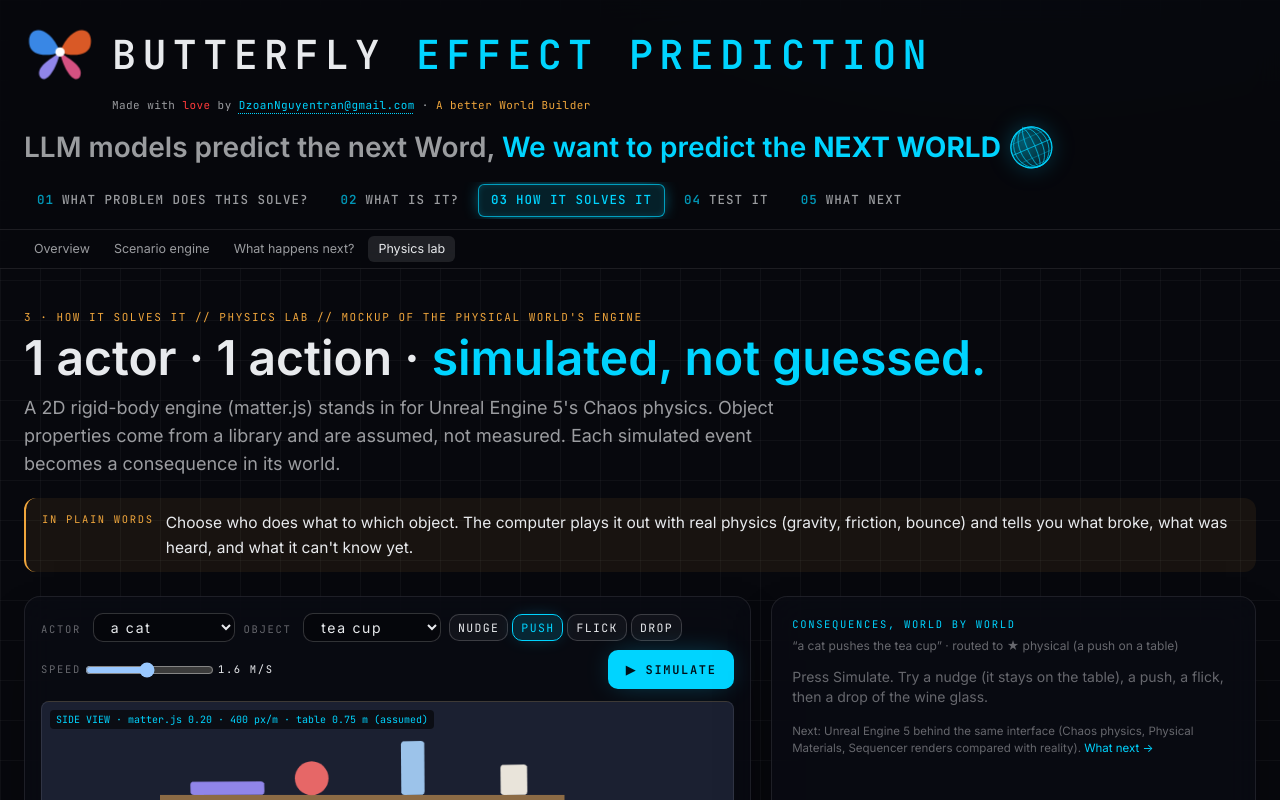
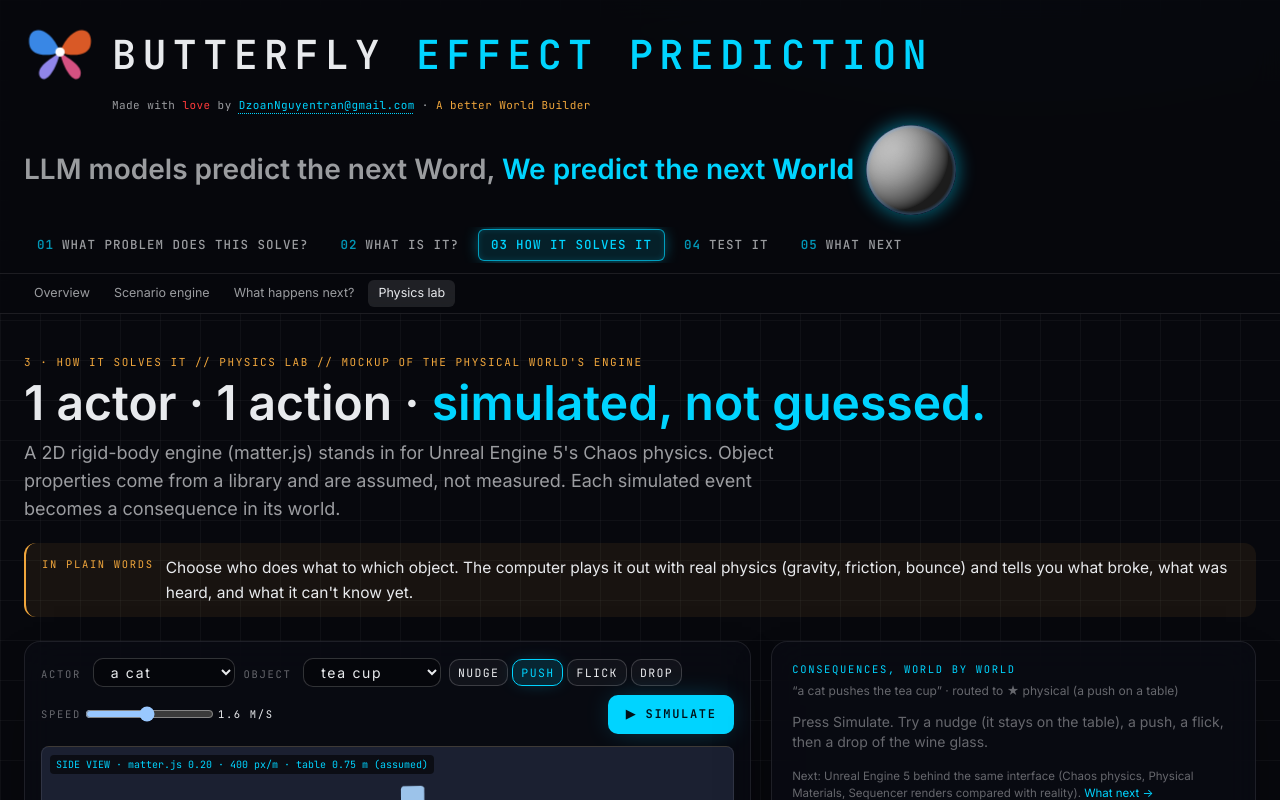
Before and after one commit to Sherlock2019/Butterfly-effect-AImodel, a Next.js app: page /lab in a window 1280 px wide. Shown: the top 800 px of the page. Built offline with nearby package versions, Linux system fonts and the light colour scheme.

Commit message:
Header: "LLM models predict the next Word, We predict the next World" with a big realistic rotating Earth (canvas, Natural Earth II tiles from the bundled Cesium assets, sun shading, axial tilt)

```diff
--- a/src/app/briefing/page.tsx
+++ b/src/app/briefing/page.tsx
@@ -43,8 +43,8 @@ export default function Briefing() {
         <article className="min-w-0 max-w-[880px]">
           <header className="rise">
             <p className="classif">1 // What problem does this solve?</p>
-            {/* the headline "LLM models predict the next Word, We want to predict the NEXT WORLD" sits in the header (Tagline) */}
-            <h1 className="mt-3 text-3xl font-semibold leading-snug sm:text-5xl"><span className="sr-only">LLM models predict the next Word, We want to predict the NEXT WORLD </span>by predicting the consequences of an action in <span className="accent">each layer of our Reality.</span></h1>
+            {/* the headline "LLM models predict the next Word, We predict the next World" sits in the header (Tagline) */}
+            <h1 className="mt-3 text-3xl font-semibold leading-snug sm:text-5xl"><span className="sr-only">LLM models predict the next Word, We predict the next World </span>by predicting the consequences of an action in <span className="accent">each layer of our Reality.</span></h1>
             <p className="dim mt-5 max-w-2xl text-lg leading-relaxed">
               AI agents are starting to act: they move money, change systems and post content. But a language model only predicts the next <i>word</i>. It does not track what an action <b className="text-[var(--text)]">changes</b>, for whom or where, and it rarely says &ldquo;I don&apos;t know&rdquo;.
               Butterfly Effect Prediction predicts what one action changes across ten worlds, with the rule behind every step.
--- a/src/components/Nav.tsx
+++ b/src/components/Nav.tsx
@@ -69,15 +69,15 @@ export function Brand() {
   );
 }
 
-/** The headline beside the title, one line at one size: "LLM models predict the next Word, We want to predict the NEXT WORLD" + a turning globe. */
+/** The headline beside the title, one line at one size: "LLM models predict the next Word, We predict the next World" + a big rotating Earth. */
 export function Tagline({ className = "" }: { className?: string }) {
   return (
-    <p className={`flex items-center gap-2 text-[15px] font-semibold leading-tight sm:text-[19px] lg:whitespace-nowrap lg:text-[28px] ${className}`}>
+    <p className={`flex items-center gap-3 text-[15px] font-semibold leading-tight sm:text-[19px] lg:whitespace-nowrap lg:text-[28px] ${className}`}>
       <span>
         <span className="dim">LLM models predict the next Word, </span>
-        <span className="accent">We want to predict the <span className="font-bold">NEXT WORLD</span></span>
+        <span className="accent">We predict the next <span className="font-bold">World</span></span>
       </span>
-      <SpinGlobe className="h-[1.6em] w-[1.6em] flex-none" />
+      <SpinGlobe className="h-[3.2em] w-[3.2em] flex-none" />
     </p>
   );
 }
--- a/src/components/SpinGlobe.tsx
+++ b/src/components/SpinGlobe.tsx
@@ -1,68 +1,124 @@
 "use client";
 
 /**
- * A small rotating wireframe globe (inline SVG, no library), sized in em so it matches the text it
- * sits next to. Meridians turn around a tilted axis; the half of each meridian on the far side is
- * drawn faint. With reduced motion it is a still globe.
+ * A realistic rotating Earth, drawn on a canvas, sized in em so it matches the text beside it.
+ * Texture: the Natural Earth II tiles Cesium already ships (public/cesium/Assets/Textures/NaturalEarthII,
+ * level 2 = 8×4 tiles of 256 px, EPSG:4326, TMS origin bottom-left), stitched once into a 2048×1024
+ * equirectangular map. Each frame, every pixel of the disk is mapped back to latitude/longitude
+ * (orthographic projection, 23.4° axial tilt) and lit by a sun from the upper left.
+ * With reduced motion it is a still Earth. Until the tiles load it shows a plain blue sphere.
  */
 import { useEffect, useRef } from "react";
 
-const R = 46;
-const MERIDIANS = 8; // one every 22.5°
-const LATS = [-60, -30, 0, 30, 60];
-const PERIOD_MS = 12000; // one full turn
+const TILES = "/cesium/Assets/Textures/NaturalEarthII/2";
+const TX = 8, TY = 4, TS = 256;
+const W = TX * TS, H = TY * TS;
+const PERIOD_S = 24; // one full turn
+const TILT = (23.4 * Math.PI) / 180;
+const LIGHT = (() => { const v = [-0.55, 0.45, 0.7]; const n = Math.hypot(...v); return v.map((c) => c / n); })();
 
-/** The half-ellipse path of the meridian at longitude `lon` (radians, 0 = facing the viewer). */
-function meridian(lon: number): { d: string; front: boolean } {
-  const s = Math.sin(lon);
-  const rx = Math.abs(s) * R;
-  const sweep = s >= 0 ? 1 : 0;
-  return { d: `M 0 ${-R} A ${rx.toFixed(2)} ${R} 0 0 ${sweep} 0 ${R}`, front: Math.cos(lon) >= 0 };
+let mapPromise: Promise<Uint8ClampedArray> | null = null;
+/** The stitched equirectangular map, loaded once per page and shared by every globe. */
+function loadMap(): Promise<Uint8ClampedArray> {
+  if (mapPromise) return mapPromise;
+  mapPromise = (async () => {
+    const c = document.createElement("canvas");
+    c.width = W; c.height = H;
+    const ctx = c.getContext("2d", { willReadFrequently: true })!;
+    const jobs: Promise<void>[] = [];
+    for (let x = 0; x < TX; x++) for (let y = 0; y < TY; y++) {
+      jobs.push(new Promise((ok, fail) => {
+        const img = new Image();
+        img.onload = () => { ctx.drawImage(img, x * TS, (TY - 1 - y) * TS); ok(); };
+        img.onerror = fail;
+        img.src = `${TILES}/${x}/${y}.jpg`;
+      }));
+    }
+    await Promise.all(jobs);
+    return ctx.getImageData(0, 0, W, H).data;
+  })();
+  mapPromise.catch(() => { mapPromise = null; });
+  return mapPromise;
 }
 
 export function SpinGlobe({ className = "" }: { className?: string }) {
-  const paths = useRef<(SVGPathElement | null)[]>([]);
+  const ref = useRef<HTMLCanvasElement>(null);
 
   useEffect(() => {
+    const canvas = ref.current;
+    if (!canvas) return;
+    const still = window.matchMedia?.("(prefers-reduced-motion: reduce)").matches ?? false;
+    let raf = 0, alive = true;
+    let tex: Uint8ClampedArray | null = null;
+    // per-size precomputed tables: for each disk pixel its texture row, base longitude and light
+    let N = 0, idx: Int32Array, row: Int32Array, lon0: Float32Array, light: Float32Array, out: ImageData | null = null;
+
+    const setup = () => {
+      const css = canvas.clientWidth;
+      if (!css) return false;
+      const n = Math.round(css * Math.min(window.devicePixelRatio || 1, 2));
+      if (n === N) return true;
+      N = n; canvas.width = n; canvas.height = n;
+      const ctx = canvas.getContext("2d")!;
+      out = ctx.createImageData(n, n);
+      const pi: number[] = [], pr: number[] = [], pl: number[] = [], ps: number[] = [];
+      const r = n / 2, ct = Math.cos(TILT), st = Math.sin(TILT);
+      for (let j = 0; j < n; j++) for (let i = 0; i < n; i++) {
+        const sx = (i + 0.5 - r) / r, sy = (r - j - 0.5) / r;
+        const d2 = sx * sx + sy * sy;
+        if (d2 > 1) continue;
+        const sz = Math.sqrt(1 - d2);
+        // undo the axial tilt (screen-plane rotation) to get earth-frame coordinates
+        const ex = sx * ct + sy * st, ey = -sx * st + sy * ct;
+        const lat = Math.asin(Math.max(-1, Math.min(1, ey)));
+        pi.push(j * n + i);
+        pr.push(Math.min(H - 1, Math.floor((0.5 - lat / Math.PI) * H)));
+        pl.push(Math.atan2(ex, sz));
+        const lam = Math.max(0, sx * LIGHT[0] + sy * LIGHT[1] + sz * LIGHT[2]);
+        const edge = Math.min(1, (1 - Math.sqrt(d2)) * r * 0.9); // 1-px soft edge
+        ps.push((0.18 + 0.95 * Math.pow(lam, 0.8)) * edge);
+      }
+      idx = Int32Array.from(pi); row = Int32Array.from(pr); lon0 = Float32Array.from(pl); light = Float32Array.from(ps);
+      return true;
+    };
+
     const draw = (t: number) => {
-      const rot = ((t % PERIOD_MS) / PERIOD_MS) * Math.PI * 2;
-      paths.current.forEach((p, i) => {
-        if (!p) return;
-        // each meridian line is drawn as two halves (i even: lon, i odd: lon + π) so both sides show
-        const lon = (Math.floor(i / 2) * Math.PI) / MERIDIANS + rot + (i % 2 ? Math.PI : 0);
-        const m = meridian(lon);
-        p.setAttribute("d", m.d);
-        p.style.opacity = m.front ? "1" : "0.22";
-      });
+      if (!tex || !setup() || !out) return;
+      const rot = still ? 0.6 : ((t / 1000) % PERIOD_S) / PERIOD_S * Math.PI * 2;
+      const o = out.data;
+      for (let k = 0; k < idx.length; k++) {
+        // west→east spin: features drift left to right, so the longitude under each pixel decreases
+        let u = (lon0[k] - rot) / (2 * Math.PI) + 0.5;
+        u -= Math.floor(u);
+        const s = (row[k] * W + Math.floor(u * W)) * 4, p = idx[k] * 4, l = light[k];
+        o[p] = tex[s] * l; o[p + 1] = tex[s + 1] * l; o[p + 2] = tex[s + 2] * l; o[p + 3] = 255;
+      }
+      canvas.getContext("2d")!.putImageData(out, 0, 0);
     };
-    if (window.matchMedia?.("(prefers-reduced-motion: reduce)").matches) { draw(PERIOD_MS / 10); return; }
-    let raf = 0;
-    const loop = (t: number) => { draw(t); raf = requestAnimationFrame(loop); };
-    raf = requestAnimationFrame(loop);
-    return () => cancelAnimationFrame(raf);
+
+    loadMap().then((m) => {
+      if (!alive) return;
+      tex = m;
+      if (still) { draw(0); return; }
+      const loop = (t: number) => { draw(t); raf = requestAnimationFrame(loop); };
+      raf = requestAnimationFrame(loop);
+    }).catch(() => { /* keep the plain sphere */ });
+
+    const ro = new ResizeObserver(() => { if (still && tex) draw(0); });
+    ro.observe(canvas);
+    return () => { alive = false; cancelAnimationFrame(raf); ro.disconnect(); };
   }, []);
 
   return (
-    <svg viewBox="-50 -50 100 100" className={className} aria-hidden
-      style={{ filter: "drop-shadow(0 0 10px color-mix(in srgb, var(--accent) 55%, transparent))" }}>
-      <defs>
-        <radialGradient id="spinglobe-fill" cx="35%" cy="30%" r="75%">
-          <stop offset="0%" stopColor="var(--accent)" stopOpacity=".28" />
-          <stop offset="100%" stopColor="var(--accent)" stopOpacity=".04" />
-        </radialGradient>
-      </defs>
-      <g transform="rotate(-23.4)" fill="none" stroke="var(--accent)" strokeLinecap="round">
-        <circle r={R} fill="url(#spinglobe-fill)" strokeWidth="2.2" />
-        {LATS.map((lat) => {
-          const y = -R * Math.sin((lat * Math.PI) / 180);
-          const half = R * Math.cos((lat * Math.PI) / 180);
-          return <line key={lat} x1={-half} x2={half} y1={y} y2={y} strokeWidth={lat === 0 ? 1.6 : 1.1} opacity={lat === 0 ? 0.9 : 0.55} />;
-        })}
-        {Array.from({ length: MERIDIANS * 2 }, (_, i) => (
-          <path key={i} ref={(el) => { paths.current[i] = el; }} strokeWidth="1.3" />
-        ))}
-        <line x1="0" x2="0" y1={-R - 3} y2={-R + 1} strokeWidth="2" opacity=".7" />
-      </g>
-    </svg>
+    <span className={`relative inline-block rounded-full ${className}`} aria-hidden
+      style={{
+        background: "radial-gradient(circle at 35% 30%, #2b6cb0, #0b1d3a 70%)",
+        boxShadow: "0 0 18px 2px color-mix(in srgb, var(--accent) 45%, transparent), inset -6px -6px 14px rgba(0,0,0,.45)",
+      }}>
+      <canvas ref={ref} className="absolute inset-0 h-full w-full rounded-full" />
+      {/* atmosphere: a thin blue rim and a soft highlight on the lit side */}
+      <span className="pointer-events-none absolute inset-0 rounded-full"
+        style={{ background: "radial-gradient(circle at 32% 28%, rgba(255,255,255,.16), transparent 45%), radial-gradient(circle, transparent 64%, rgba(90,170,255,.35) 71%, transparent 72%)" }} />
+    </span>
   );
 }
```
